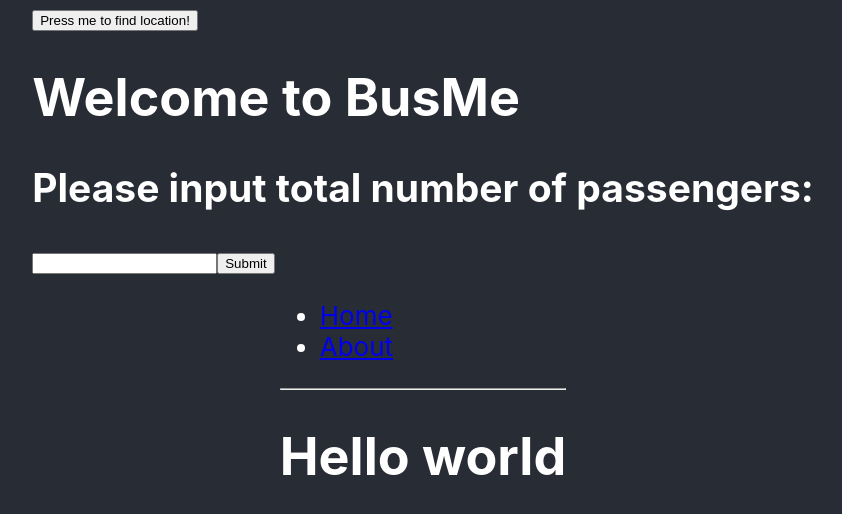
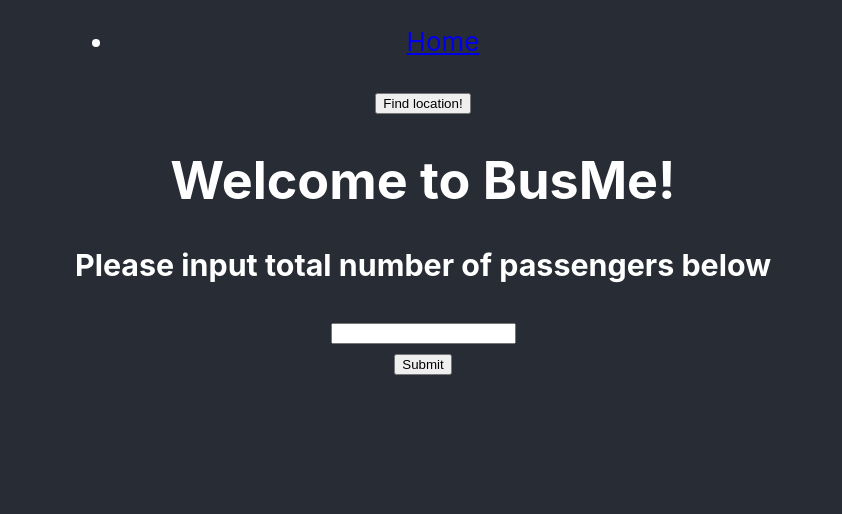
Before and after one commit to nooraniali17/BusMe, a React (Create React App) app in the folder client/: page / in a window 1280 px wide. Shown: the top 514 px of the page, without its empty margins (217-1059 px from the left). Built offline with nearby package versions, Linux system fonts and the light colour scheme.

Commit message:
Routes now fully working

```diff
--- a/client/src/App.js
+++ b/client/src/App.js
@@ -1,9 +1,7 @@
 import React, { Component } from 'react';
 import './static/app.css';
 import './BusStops';
-import BusStops from './BusStops';
 import Routing from './Routing';
-import HomePage from './HomePage/Homepage';
 
 export default class App extends Component {
 
@@ -27,24 +25,12 @@ export default class App extends Component {
     );
   };
 
-  handleInputPassengers = (event) => {
-    const userInput = document.getElementById('inputPane').value;
-
-    if(isNaN(userInput) || userInput >= 11 || userInput === '') {
-      alert("Please enter a valid integer between 1 and 10!");
-    }
-    else {
-      window.location = 'menu';
-    }
-  }
-
   render() {
     console.log(this.state);
     return (
       <div className="App">
         <header className="app-header">
-          <HomePage/>
-          <Routing/>
+          <Routing />
 
         </header>
       </div>
--- /dev/null
+++ b/client/src/Button.js
@@ -0,0 +1,24 @@
+import React from 'react';
+import { withRouter } from 'react-router-dom';
+
+const MyButton = withRouter(({ history, ...props }) => (
+
+    <button
+      type='button'
+      onClick={(event) => {
+        const isValidated = props.onSubmit(event)
+        if (!isValidated) {
+            return
+        }
+
+        if (props.routeTo) {
+            history.push(props.routeTo)
+        }
+    }}
+
+    >{ props.name }</button>
+    ));
+
+
+
+export default MyButton;
--- a/client/src/HomePage/Homepage.js
+++ b/client/src/HomePage/Homepage.js
@@ -1,40 +1,49 @@
 import React, { Component } from 'react';
+import MyButton from '../Button';
 
-export default class HomePage extends Component {
+class HomePage extends Component {
+
+    state = {
+        numPassengers: ''
+    }
+
+    setNumPassengers = (event) => {
+        this.setState({numPassengers: event.target.value });
+    }
 
     findCoordinates = () => {
         navigator.geolocation.getCurrentPosition(
           position => {
             this.setState({  location: position.coords });
           }
-          // {
-          //   maximumAge:0,
-          //   enableHighAccuracy: true,
-          //   timeout: 5000
-          // }
         );
       };
 
-      handleInputPassengers = (event) => {
-        const userInput = document.getElementById('inputPane').value;
+    handleInputPassengers = (event) => {
+        event.preventDefault();
+        const { numPassengers } = this.state;
 
-        if(isNaN(userInput) || userInput >= 11 || userInput === '') {
-          alert("Please enter a valid integer between 1 and 10!");
+        if(isNaN(numPassengers) || numPassengers >= 11 || numPassengers === '') {
+            alert("Please enter a valid integer between 1 and 10!");
+            return false
         }
-        else {
-          window.location = 'menu';
-        }
-      }
+        return true
+}
+
       render() {
-        return(
-            <div>
-            <button onClick={ this.findCoordinates }>Press me to find location!</button>
-              <h1>Welcome to BusMe</h1>
-              <h2>Please input total number of passengers:</h2>
-              <input id="inputPane"type="text"></input>
-              <button id="inputBtn"type="submit"onClick={ this.handleInputPassengers }>Submit</button>
+
+        console.log(this.state);
+        return (
+        <div>
+            <button id="findLocation" onClick={ this.findCoordinates }>Find location!</button>
+              <h1>Welcome to BusMe!</h1>
+              <h3>Please input total number of passengers below</h3>
+              <input id="inputPane" type="text" onChange = { this.setNumPassengers }  ></input>
+              <br></br>
+              <MyButton name="Submit" routeTo="/about" onSubmit = { this.handleInputPassengers }/>
         </div>
         );
-      }
+    }
+};
 
-};
+export default HomePage;
--- a/client/src/Routing.js
+++ b/client/src/Routing.js
@@ -1,10 +1,10 @@
-import React from 'react';
+import React, { Component } from 'react';
 import { BrowserRouter as Router, Route, Link } from 'react-router-dom';
-// import BusStops from './BusStops';
-// import App from './App';
-// import HomePage from './HomePage/Homepage';
+import HomePage from './HomePage/Homepage';
 
-const Routing = () => {
+
+export default class Routing extends Component {
+  render() {
     return(
       <Router>
           <div>
@@ -12,23 +12,20 @@ const Routing = () => {
               <li>
                 <Link to="/">Home</Link>
               </li>
-            <li>
-              <Link to="/about">About</Link>
-            </li>
             </ul>
 
-          <hr />
 
             <Route exact path="/" component={Welcome} />
             <Route path="/about" component={Stops} />
           </div>
         </Router>);
   }
+}
 
 const Welcome = () => {
   return(
       <div>
-            <h1>Hello world </h1>
+          <HomePage/>
       </div>
   );
 }
@@ -40,5 +37,3 @@ const Stops = () => {
       </div>
   );
 }
-
-export default Routing;
--- a/client/src/static/app.css
+++ b/client/src/static/app.css
@@ -1,4 +1,4 @@
-.app {
+.App {
   text-align: center;
 }
 
```
Lines whose indentation alone changed are shown as unchanged.
